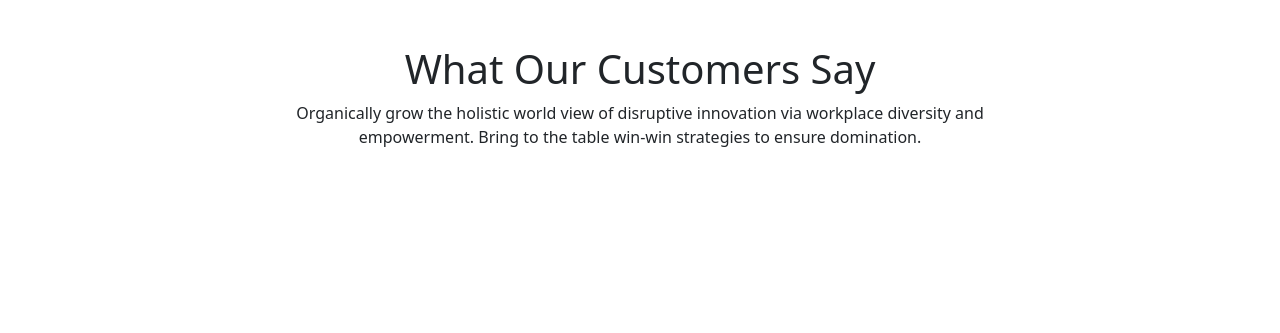
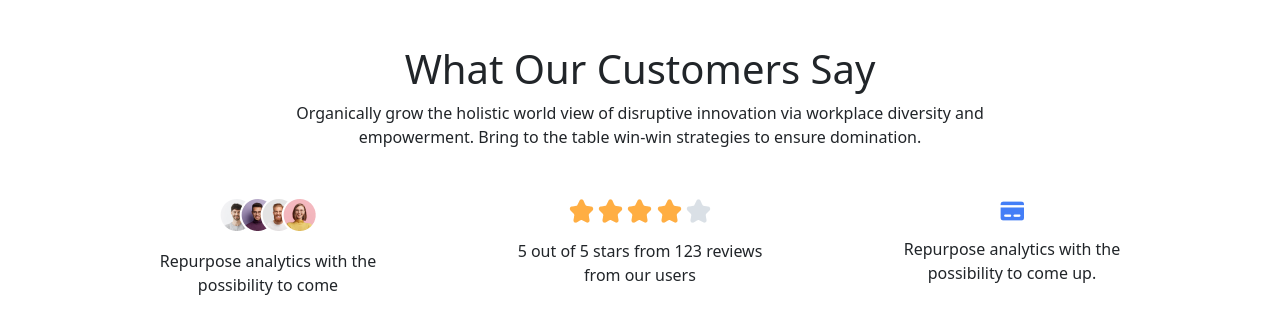
Before and after one commit to nessieazad/business-landing-page, a plain HTML site: page index.html in a window 1280 px wide. Shown: the part 3660-3993 px from the top of the page. Before the commit the page ends 3857 px from the top, so only its background shows below. Drawn offline with nearby package versions, Linux system fonts and the light colour scheme.

Commit message:
What Customers Say section added

```diff
--- a/index.html
+++ b/index.html
@@ -367,7 +367,35 @@
                 <p>Organically grow the holistic world view of disruptive innovation via workplace diversity and
                     empowerment. Bring to the table win-win strategies to ensure domination.</p>
             </div>
+            <div class="row text-center mx-auto mb-5">
+                <div class="col ">
+                    <div class="customers-say mx-auto">
+                        <img src="images/customer1.png" alt="">
+                        <img style="margin-left: -20px;" src="images/customer2.png" alt="">
+                        <img style="margin-left: -20px;" src="images/customer3.png" alt="">
+                        <img style="margin-left: -20px;" src="images/customer4.png" alt="">
+                        <p class="mt-3">Repurpose analytics with the possibility to come</p>
+                    </div>
+                </div>
+                <div class="col ">
+                    <div class="customers-say mx-auto">
+                        <img src="images/star-icon.png" alt="">
+                        <img src="images/star-icon.png" alt="">
+                        <img src="images/star-icon.png" alt="">
+                        <img src="images/star-icon.png" alt="">
+                        <img src="images/clear-star.png" alt="">
+                        <p class="mt-3">5 out of 5 stars from 123 reviews from our users</p>
+                    </div>
+                </div>
+                <div class="col">
+                    <div class="customers-say mx-auto">
+                        <img src="images/repurpose.png" alt="">
+                        <p class="mt-3">Repurpose analytics with the possibility to come up.</p>
+                    </div>
+                </div>
+            </div>
         </section>
+
         <!-- --- -------What Our Customers Say End------------- -->
     </main>
 
--- a/style.css
+++ b/style.css
@@ -70,3 +70,7 @@
         width: 100%;
     }
 }
+
+.customers-say {
+    width: 80%;
+}
```
Also changed, not shown: Images/clear-star.png (added), Images/customer1.png (added), Images/customer2.png (added), Images/customer3.png (added), Images/customer4.png (added), Images/repurpose.png (added), Images/star-icon.png (added).
